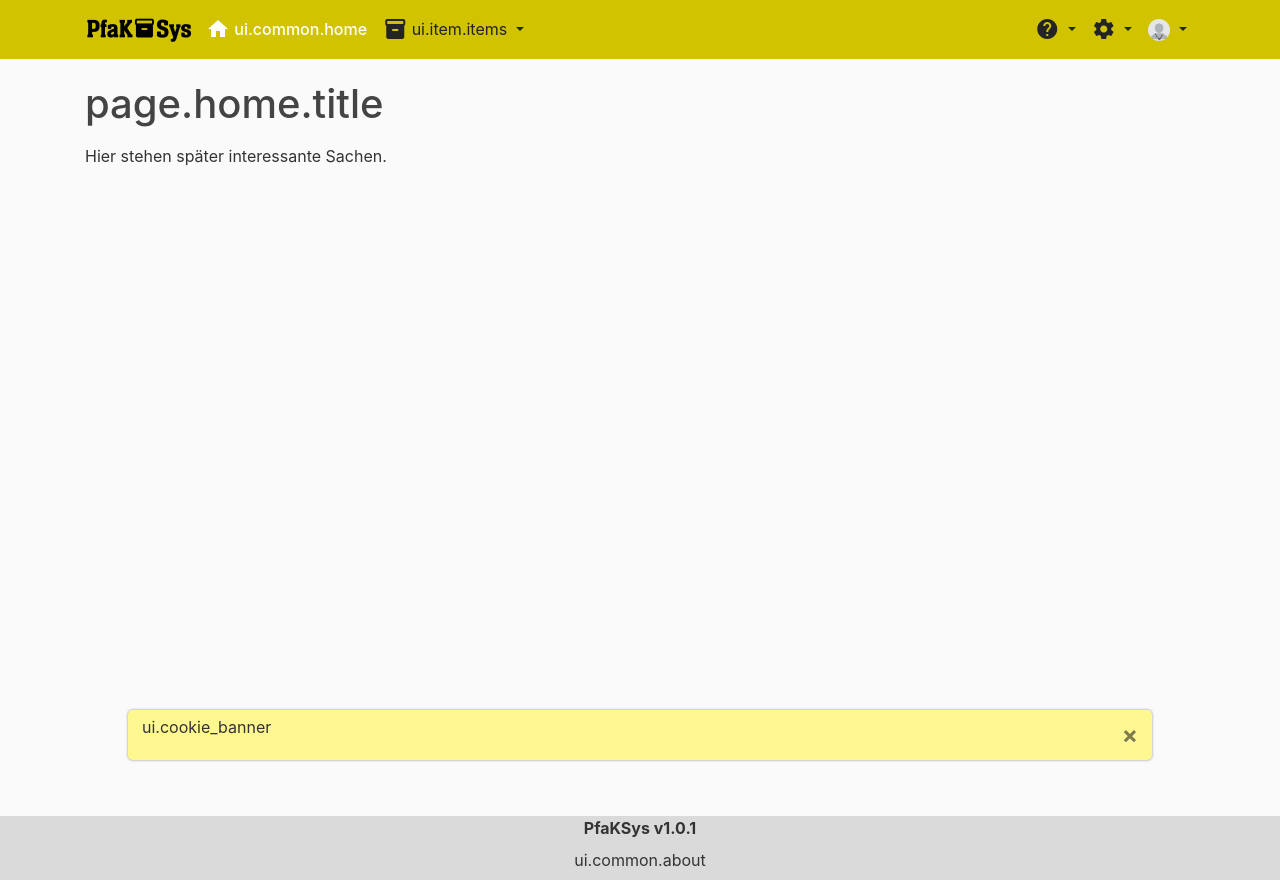
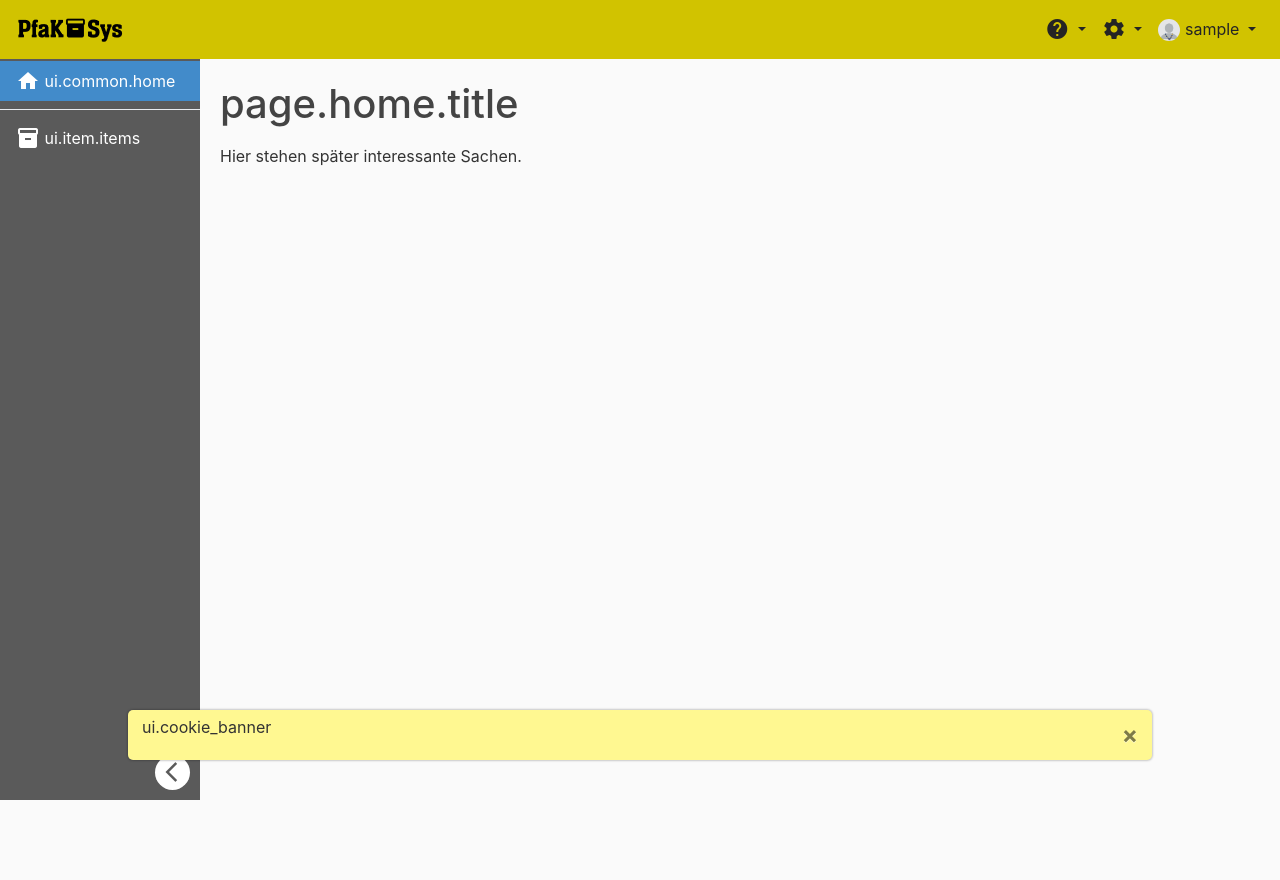
Before and after one commit to Nuhser/PfaKSys, a Flask app: page / in a window 1280 px wide. Run offline with Flask 2, Linux system fonts and the light colour scheme; the visitor is signed in with stand-in values (Sample User, id 1); data comes from the database, SQL or seed files in the repository; parts of the project's set-up code (start-up, migrations or seed data) failed here and were passed over; some libraries are stand-ins or nearby versions.

Commit message:
#39 - Convert horizontal navbar to vertical navbar

```diff
--- a/PfaKSys/static/main.css
+++ b/PfaKSys/static/main.css
@@ -16,6 +16,7 @@ footer {
     background: rgb(218, 218, 218);
     width: 100%;
     margin-top: auto;
+    z-index: 1;
 }
 
 h1, h2, h3, h4, h5, h6 {
@@ -111,8 +112,8 @@ a.article-title:hover {
 .cookie-banner {
     position: fixed;
     bottom: 40px;
+    right: 10%;
     left: 10%;
-    right: 10%;
     width: 80%;
     padding: 5px 14px;
     display: flex;
@@ -121,6 +122,7 @@ a.article-title:hover {
     background-color: rgb(255, 248, 145);
     border-radius: 5px;
     box-shadow: 0 0 2px 1px rgba(0, 0, 0, 0.2);
+    z-index: 3;
 }
 
 .dropdown {
@@ -159,6 +161,12 @@ a.article-title:hover {
     width: 10px;
     height: 10px;
     border-radius: 100%;
+}
+
+.main {
+    margin-left: 200px;
+    padding: 0px 20px;
+    transition: margin-left .5s;
 }
 
 .material-icons {
@@ -202,6 +210,7 @@ a.pfaksys-link:hover {
 .site-header .navbar-brand {
     color: #242424;
     font-weight: bold;
+    width: 170px;
 }
 
 .site-header .navbar-nav .nav-link {
--- /dev/null
+++ b/PfaKSys/static/sidemenu.css
@@ -0,0 +1,79 @@
+.sidenav-openbtn {
+    position: fixed;
+    bottom: 10px;
+    left: 10px;
+    color: white;
+    text-align: center;
+    text-decoration: none;
+    background-color: rgb(90, 90, 90);
+    border-radius: 50%;
+    height: 35px;
+    width: 35px;
+    padding-top: 5px;
+    padding-left: 3px;
+    z-index: 1;
+}
+
+.sidenav-openbtn:hover {
+    color: #428bca;
+}
+
+.sidenav {
+    height: 100%;
+    width: 200px;
+    position: fixed;
+    z-index: 2;
+    top: 0;
+    left: 0;
+    background-color: rgb(90, 90, 90);
+    overflow-x: hidden;
+    overflow-y: auto;
+    padding-top: 61px;
+    transition: 0.5s;
+}
+
+.sidenav .closebtn {
+    position: absolute;
+    bottom: 0;
+    right: 0;
+    color: rgb(90, 90, 90);
+    text-align: center;
+    text-decoration: none;
+    background-color: white;
+    border-radius: 50%;
+    margin-right: 10px;
+    margin-bottom: 10px;
+    height: 35px;
+    width: 35px;
+    padding-top: 5px;
+    padding-left: 10px;
+}
+
+.sidenav .closebtn:hover {
+    color: #428bca;
+}
+
+.sidenav .sidenav-link {
+    padding: 8px 8px 8px 16px;
+    text-decoration: none;
+    color: white;
+    display: block;
+    transition: 0.3s;
+}
+
+.sidenav .sidenav-link:hover {
+    background-color: rgb(172, 172, 172);
+}
+
+.sidenav .sidenav-link.active {
+    background-color: #428bca;
+}
+
+.sidenav .collapse {
+    background-color: rgb(39, 39, 39);
+}
+
+.sidenav .collapse .sidenav-link {
+    padding-left: 0;
+    text-align: center;
+}
--- a/PfaKSys/templates/_base.html
+++ b/PfaKSys/templates/_base.html
@@ -11,8 +11,9 @@
         <!-- Google Material Icons -->
         <link href="https://fonts.googleapis.com/css?family=Material+Icons|Material+Icons+Outlined|Material+Icons+Two+Tone|Material+Icons+Round|Material+Icons+Sharp" rel="stylesheet">
 
-        <!-- Load style from main.css -->
+        <!-- Load style from CSS -->
         <link rel="stylesheet" type="text/css" href="{{ url_for('static', filename='main.css') }}">
+        <link rel="stylesheet" type="text/css" href="{{ url_for('static', filename='sidemenu.css') }}">
 
         <!-- Favicon -->
         <link rel="shortcut icon" href="{{ url_for('static', filename='favicon.ico') }}">
@@ -29,10 +30,16 @@
             {% include '_navbar.html' %}
         </header>
 
-        <main role="main" class="container">
+        {% include '_sidemenu.html' %}
+
+        <a href="javascript:void(0)" class="sidenav-openbtn" onclick="openNav()">
+            <span class="material-icons">arrow_forward_ios</span>
+        </a>
+
+        <div id="main" class="main" role="main">
             <div class="row">
                 <!-- Main Body -->
-                <div {% if sidebar %}class="col-md-8"{% else %}class="col-md-12"{% endif %}>
+                <div {% if sidebar %}class="col-md-9"{% else %}class="col-md-12"{% endif %}>
                     <!-- Flash Messages -->
                     {% with messages = get_flashed_messages(with_categories=true) %}
                         {% if messages %}
@@ -53,7 +60,7 @@
 
                 <!-- Side Bar -->
                 {% if sidebar %}
-                    <div class="col-md-4 sidebar">
+                    <div class="col-md-3 sidebar">
                         <div class="content-section sticky-top sticky-offset">
                             <h3>{{ sidebar }}</h3>
                             <ul class="list-group mt-3">
@@ -62,6 +69,7 @@
                         </div>
                     </div>
                 {% endif %}
+            </div>
         </div>
 
         {% if not cookies_check() %}
@@ -77,16 +85,6 @@
                 document.getElementById('cookie-consent').onclick = fn;
             </script>
         {% endif %}
-        </main>
-
-        <footer class="align-items-center">
-            <div class="d-flex justify-content-around">
-                <div><b>PfaKSys v1.0.1</b></div>
-            </div>
-            <div class="d-flex justify-content-around">
-                <div><a class="nav-item nav-link pfaksys-link" href="{{ url_for('main.about') }}" id="nav-about">{{ _('ui.common.about') }}</a></div>
-            </div>
-        </footer>
 
         <!-- jQuery first, then Popper.js, then Bootstrap JS -->
         <script src="https://code.jquery.com/jquery-3.2.1.slim.min.js" integrity="sha384-KJ3o2DKtIkvYIK3UENzmM7KCkRr/rE9/Qpg6aAZGJwFDMVNA/GpGFF93hXpG5KkN" crossorigin="anonymous"></script>
--- a/PfaKSys/templates/_navbar.html
+++ b/PfaKSys/templates/_navbar.html
@@ -1,8 +1,7 @@
 <nav class="navbar navbar-expand-md navbar-dark bg-steel fixed-top">
-    <div class="container">
     <!-- PfaKSys Logo -->
-        <a class="navbar-brand mr-4" href="{{ url_for('main.home') }}">
-            <img src="{{ url_for('static', filename='logo_horizontal_black.png') }}" style="max-height: 1.75em; vertical-align: middle; margin-right: -30px" />
+    <a class="navbar-brand" href="{{ url_for('main.home') }}">
+        <img src="{{ url_for('static', filename='logo_horizontal_black.png') }}" style="max-height: 1.75em; vertical-align: middle;" />
     </a>
 
     <!-- Hamburger Menu for Smaller Screens -->
@@ -13,65 +12,11 @@
     <div class="collapse navbar-collapse" id="navbarToggle">
         <!-- Navbar Left Side -->
         <div class="navbar-nav mr-auto">
-                <a class="nav-item nav-link" href="{{ url_for('main.home') }}" id="nav-home">
-                    <span class="material-icons">home</span>
-                    {{ _('ui.common.home') }}
-                </a>
 
-                {% if current_user.is_authenticated %}
-                    <div class="btn-group navbar-btn">
-                        <a class="nav-item nav-link dropdown-toggle" href="#" role="button" data-toggle="dropdown" id="nav-material">
-                            <span class="material-icons">inventory</span>
-                            {{ _('ui.item.items') }}
-                        </a>
-
-                        <div class="dropdown-menu dropdown-menu-right">
-                            <a class="dropdown-item" href="{{ url_for('item.overview') }}">
-                                <span class="material-icons">inventory</span>
-                                {{ _('ui.item.overview') }}
-                            </a>
-
-                            <div class="dropdown-divider"></div>
-
-                            {% if current_user.has_permission('manage_categories') %}
-                                <a class="dropdown-item" href="{{ url_for('item.categories') }}">
-                                    <span class="material-icons">sell</span>
-                                    {{ _('ui.common.categories') }}
-                                </a>
-                            {% endif %}
-
-                            {% if current_user.has_permission('manage_locations') %}
-                                <a class="dropdown-item" href="{{ url_for('item.locations') }}">
-                                    <span class="material-icons">place</span>
-                                    {{ _('ui.common.locations') }}
-                                </a>
-                            {% endif %}
-                        </div>
-                    </div>
-
-                    {% if current_user.has_permission('data_export') or current_user.has_permission('data_import') %}
-                        <div class="btn-group navbar-btn">
-                            <a class="nav-item nav-link dropdown-toggle" href="#" role="button" data-toggle="dropdown" id="nav-import-export">
-                                <span class="material-icons">import_export</span>
-                                {{ _('ui.data.import_export') }}
-                            </a>
-
-                            <div class="dropdown-menu dropdown-menu-right">
-                                {% if current_user.has_permission('data_import') %}
-                                    <a class="dropdown-item" href="{{ url_for('data.import_data') }}">
-                                        <span class="material-icons">publish</span>
-                                        {{ _('ui.data.import') }}
-                                    </a>
-                                {% endif %}
-                            </div>
-                        </div>
-                    {% endif %}
-                {% endif %}
         </div>
 
         <!-- Navbar Right Side -->
         <div class="navbar-nav">
-                {% if current_user.is_authenticated %}
             <div class="dropdown">
                 <a class="nav-item nav-link dropdown-toggle" href="#" role="button" id="nav-question" data-toggle="dropdown">
                     <span class="material-icons">help</span>
@@ -82,13 +27,21 @@
                         <span class="material-icons">help</span>
                         {{ _('ui.common.wiki') }}
                     </a>
+
                     <a class="dropdown-item" target="_blank" rel="noopener noreferrer" href="https://github.com/Nuhser/PfaKSys/discussions">
                         <span class="material-icons">question_answer</span>
                         {{ _('ui.common.forum') }}
                     </a>
+
+                    <div class="dropdown-divider"></div>
+
+                    <div class="dropdown-item d-flex justify-content-around">
+                        <div><b>PfaKSys v1.1.0</b></div>
+                    </div>
                 </div>
             </div>
 
+            {% if current_user.is_authenticated %}
                 <div class="dropdown">
                     <a class="nav-item nav-link dropdown-toggle" href="#" role="button" id="nav-settings" data-toggle="dropdown">
                         <span class="material-icons">settings</span>
@@ -119,6 +72,7 @@
                 <div class="dropdown">
                     <a class="nav-item nav-link dropdown-toggle" href="#" role="button" id="nav-account" data-toggle="dropdown">
                         <img class="rounded-circle account-img-navbar" src="{{ url_for('static', filename='profile_pics/' + current_user.image_file) }}" alt="{{ _('ui.account.profile_picture') }}">
+                        {{ current_user.username }}
                     </a>
 
                     <div class="dropdown-menu dropdown-menu-right">
@@ -136,28 +90,10 @@
                     </div>
                 </div>
             {% else %}
-                    <div class="dropdown">
-                        <a class="nav-item nav-link dropdown-toggle" href="#" role="button" id="nav-question" data-toggle="dropdown">
-                            <span class="material-icons">help</span>
-                        </a>
-
-                        <div class="dropdown-menu dropdown-menu-right">
-                            <a class="dropdown-item" target="_blank" rel="noopener noreferrer" href="https://github.com/Nuhser/PfaKSys/wiki">
-                                <span class="material-icons">help</span>
-                                {{ _('ui.common.wiki') }}
-                            </a>
-                            <a class="dropdown-item" target="_blank" rel="noopener noreferrer" href="https://github.com/Nuhser/PfaKSys/discussions">
-                                <span class="material-icons">question_answer</span>
-                                {{ _('ui.common.forum') }}
-                            </a>
-                        </div>
-                    </div>
-
                 <a class="nav-item nav-link" href="{{ url_for('user.login') }}" id="nav-login"><span class="material-icons">login</span> {{ _('ui.common.login') }}</a>
 
                 <a class="nav-item nav-link" href="{{ url_for('user.register') }}" id="nav-register"><span class="material-icons">person_add</span> {{ _('ui.common.sign_up') }}</a>
             {% endif %}
         </div>
     </div>
-    </div>
 </nav>
--- /dev/null
+++ b/PfaKSys/templates/_sidemenu.html
@@ -0,0 +1,65 @@
+<div id="sidenav" class="sidenav">
+    <a class="sidenav-link" href="{{ url_for('main.home') }}" id="nav-home">
+        <span class="material-icons">home</span>
+        {{ _('ui.common.home') }}
+    </a>
+
+    {% if current_user.is_authenticated %}
+        <div class="dropdown-divider"></div>
+
+        <a class="sidenav-link" href="#material-sidenav-collapse" role="button" data-toggle="collapse">
+            <span class="material-icons">inventory</span>
+            {{ _('ui.item.items') }}
+        </a>
+
+        <div class="collapse" id="material-sidenav-collapse">
+            <a class="sidenav-link" href="{{ url_for('item.overview') }}" id="nav-material">
+                {{ _('ui.item.overview') }}
+            </a>
+
+            {% if current_user.has_permission('manage_categories') %}
+                <a class="sidenav-link" href="{{ url_for('item.categories') }}" id="nav-categories">
+                    {{ _('ui.common.categories') }}
+                </a>
+            {% endif %}
+
+            {% if current_user.has_permission('manage_locations') %}
+                <a class="sidenav-link" href="{{ url_for('item.locations') }}" id="nav-locations">
+                    {{ _('ui.common.locations') }}
+                </a>
+            {% endif %}
+        </div>
+
+        {% if current_user.has_permission('data_export') or current_user.has_permission('data_import') %}
+            <a class="sidenav-link" href="#import-export-sidenav-collapse" role="button" data-toggle="collapse">
+                <span class="material-icons">import_export</span>
+                {{ _('ui.data.import_export') }}
+            </a>
+
+            <div class="collapse" id="import-export-sidenav-collapse">
+                {% if current_user.has_permission('data_import') %}
+                    <a class="sidenav-link" href="{{ url_for('data.import_data') }}" id="nav-data-import">
+                        {{ _('ui.data.import') }}
+                    </a>
+                {% endif %}
+            </div>
+        {% endif %}
+    {% endif %}
+
+    <a href="javascript:void(0)" class="closebtn" onclick="closeNav()">
+        <span class="material-icons">arrow_back_ios</span>
+    </a>
+</div>
+
+<script>
+    function openNav() {
+        document.getElementById("sidenav").style.width = "200px";
+        document.getElementById("main").style.marginLeft = "200px";
+    }
+
+    /* Set the width of the side navigation to 0 and the left margin of the page content to 0 */
+    function closeNav() {
+        document.getElementById("sidenav").style.width = "0";
+        document.getElementById("main").style.marginLeft = "0";
+    }
+</script>
--- a/PfaKSys/templates/category/edit.html
+++ b/PfaKSys/templates/category/edit.html
@@ -37,7 +37,8 @@
     <script type="text/javascript">
         $(window).on('load', function(){
             $(".nav").find(".active").removeClass("active");
-            $("#nav-material").addClass("active");
+            $("#nav-categories").addClass("active");
+            $("#material-sidenav-collapse").show();
         });
     </script>
 {% endblock %}
--- a/PfaKSys/templates/data/imports.html
+++ b/PfaKSys/templates/data/imports.html
@@ -99,7 +99,8 @@
     <script type="text/javascript">
         $(window).on('load', function(){
             $(".nav").find(".active").removeClass("active");
-            $("#nav-import-export").addClass("active");
+            $("#nav-data-import").addClass("active");
+            $("#import-export-sidenav-collapse").show();
         });
     </script>
 {% endblock %}
--- a/PfaKSys/templates/item/categories.html
+++ b/PfaKSys/templates/item/categories.html
@@ -79,7 +79,8 @@
     <script type="text/javascript">
         $(window).on('load', function(){
             $(".nav").find(".active").removeClass("active");
-            $("#nav-material").addClass("active");
+            $("#nav-categories").addClass("active");
+            $("#material-sidenav-collapse").show();
         });
     </script>
 {% endblock %}
--- a/PfaKSys/templates/item/details.html
+++ b/PfaKSys/templates/item/details.html
@@ -147,6 +147,7 @@
         $(window).on('load', function(){
             $(".nav").find(".active").removeClass("active");
             $("#nav-material").addClass("active");
+            $("#material-sidenav-collapse").show();
         });
     </script>
 {% endblock %}
--- a/PfaKSys/templates/item/edit.html
+++ b/PfaKSys/templates/item/edit.html
@@ -187,6 +187,7 @@
         $(window).on('load', function(){
             $(".nav").find(".active").removeClass("active");
             $("#nav-material").addClass("active");
+            $("#material-sidenav-collapse").show();
         });
     </script>
 {% endblock %}
--- a/PfaKSys/templates/item/edit_images.html
+++ b/PfaKSys/templates/item/edit_images.html
@@ -66,6 +66,7 @@
         $(window).on('load', function(){
             $(".nav").find(".active").removeClass("active");
             $("#nav-material").addClass("active");
+            $("#material-sidenav-collapse").show();
         });
     </script>
 {% endblock %}
--- a/PfaKSys/templates/item/locations.html
+++ b/PfaKSys/templates/item/locations.html
@@ -79,7 +79,8 @@
     <script type="text/javascript">
         $(window).on('load', function(){
             $(".nav").find(".active").removeClass("active");
-            $("#nav-material").addClass("active");
+            $("#nav-locations").addClass("active");
+            $("#material-sidenav-collapse").show();
         });
     </script>
 {% endblock %}
--- a/PfaKSys/templates/item/new.html
+++ b/PfaKSys/templates/item/new.html
@@ -145,6 +145,7 @@
         $(window).on('load', function(){
             $(".nav").find(".active").removeClass("active");
             $("#nav-material").addClass("active");
+            $("#material-sidenav-collapse").show();
         });
     </script>
 {% endblock %}
--- a/PfaKSys/templates/item/overview.html
+++ b/PfaKSys/templates/item/overview.html
@@ -172,6 +172,7 @@
         $(window).on('load', function(){
             $(".nav").find(".active").removeClass("active");
             $("#nav-material").addClass("active");
+            $("#material-sidenav-collapse").show();
         });
     </script>
 {% endblock %}
--- a/PfaKSys/templates/location/edit.html
+++ b/PfaKSys/templates/location/edit.html
@@ -37,7 +37,8 @@
     <script type="text/javascript">
         $(window).on('load', function(){
             $(".nav").find(".active").removeClass("active");
-            $("#nav-material").addClass("active");
+            $("#nav-locations").addClass("active");
+            $("#material-sidenav-collapse").show();
         });
     </script>
 {% endblock %}
--- a/PfaKSys/templates/main/about.html
+++ b/PfaKSys/templates/main/about.html
@@ -8,10 +8,4 @@
 {% endblock %}
 
 {% block scripts %}
-    <script type="text/javascript">
-        $(window).on('load', function(){
-            $(".nav").find(".active").removeClass("active");
-            $("#nav-about").addClass("active");
-        });
-    </script>
 {% endblock %}
--- a/PfaKSys/templates/main/home.html
+++ b/PfaKSys/templates/main/home.html
@@ -8,7 +8,7 @@
 {% block scripts %}
     <script type="text/javascript">
         $(window).on('load', function(){
-            $(".nav").find(".active").removeClass("active");
+            $("#sidenav").find(".active").removeClass("active");
             $("#nav-home").addClass("active");
         });
     </script>
```
Lines whose indentation alone changed are shown as unchanged.
